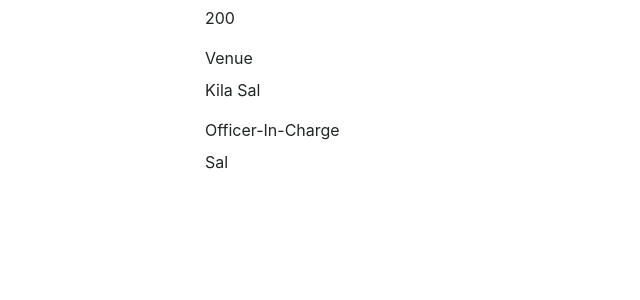
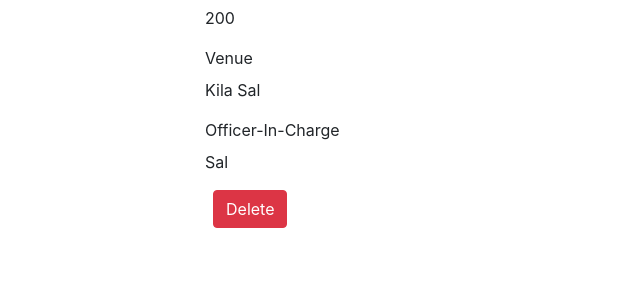
Before and after one commit to nfteresa/ncp3106_grp3, a PHP site: page /ncp3106_grp3_php/Event_Creation/view.php?event_id=1&flag=view in a window 1280 px wide. Shown: the part 464-764 px from the top of the page, without its empty margins (0-640 px from the left). Run offline with PHP 8.4, Linux system fonts and the light colour scheme; data comes from the database, SQL or seed files in the repository.

Commit message:
Added delete functionality, dropdown menu

```diff
--- a/ncp3106_grp3_php/Event_Creation/view.php
+++ b/ncp3106_grp3_php/Event_Creation/view.php
@@ -30,6 +30,7 @@
     }
 
     if ($flag == "edit") {
+        if ($_SERVER["REQUEST_METHOD"] == "POST") {
             if (isset($_POST['id']) && !empty($_POST['id'])) {
                 //Get ID from URL
                 $event_id = trim($_POST["id"]);
@@ -141,7 +142,8 @@
                 // Close connection
                 $mysqli->close();
             } else {
-            // put error here
+                // put server request error here
+            }
         }
     }
 ?>
@@ -189,9 +191,10 @@
                         if ($result->num_rows > 0) {
                             $rows = $result->fetch_array();
                             if ($flag == "edit") {
+                                echo '<form action="'.htmlspecialchars($_SERVER["PHP_SELF"]).'?event_id='.$event_id.'&flag=edit" method="post">';
+
                                 echo '<a href="view.php?event_id='.$event_id.'&flag=view" class="btn btn-secondary ml-2">Cancel</a>';
                                 echo '<input type="submit" class="btn btn-primary" value="Submit">';
-                                echo '<form action="'.htmlspecialchars($_SERVER["PHP_SELF"]).'?event_id='.$event_id.'&flag=edit" method="post">';
 
                                 echo '<div class="form-group">';
                                 echo "<label>Event Name</label>";
@@ -280,6 +283,7 @@
                                 echo "<label>Officer-In-Charge</label>";
                                 echo "<p>".$rows['oic']."</p>";
                             }
+                            echo '<a href="delete_entry.php?event_id='.$event_id.'" class="btn btn-danger ml-2">Delete</a>';
                         }
                     }
                 ?>
```
Lines whose indentation alone changed are shown as unchanged.
